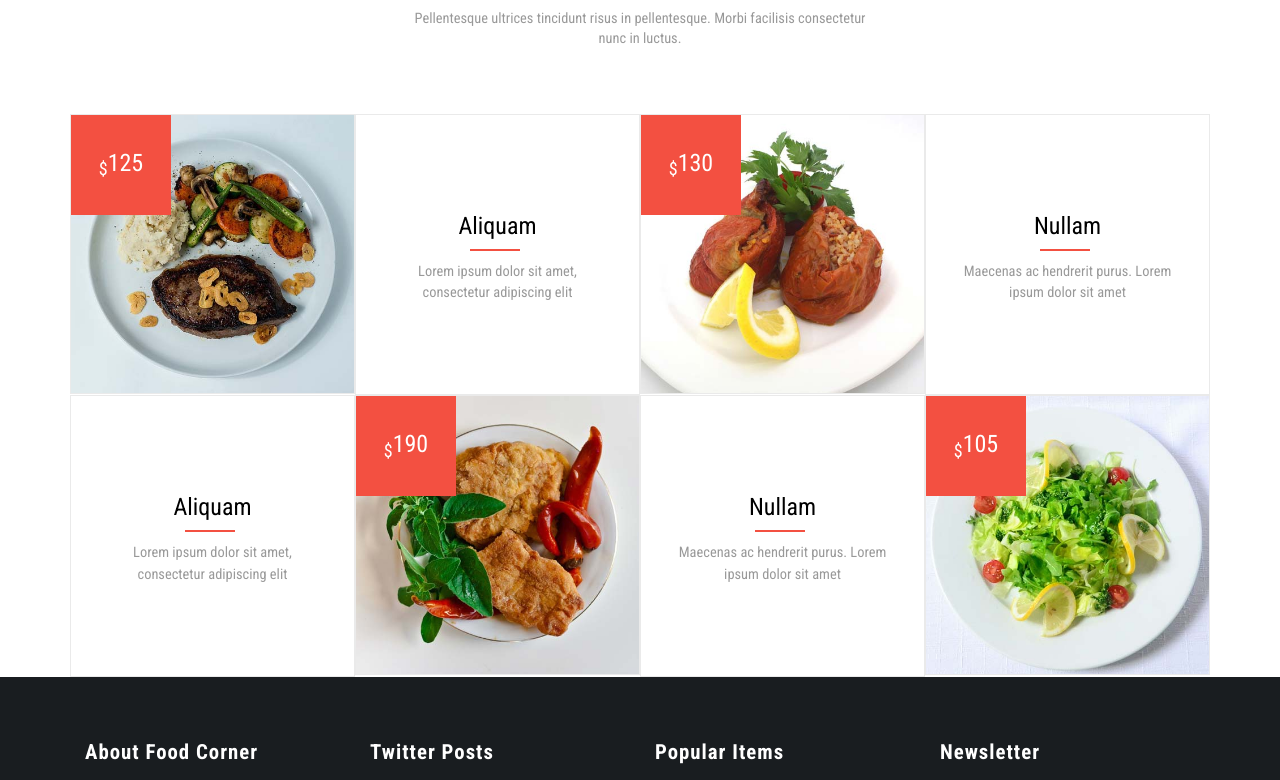
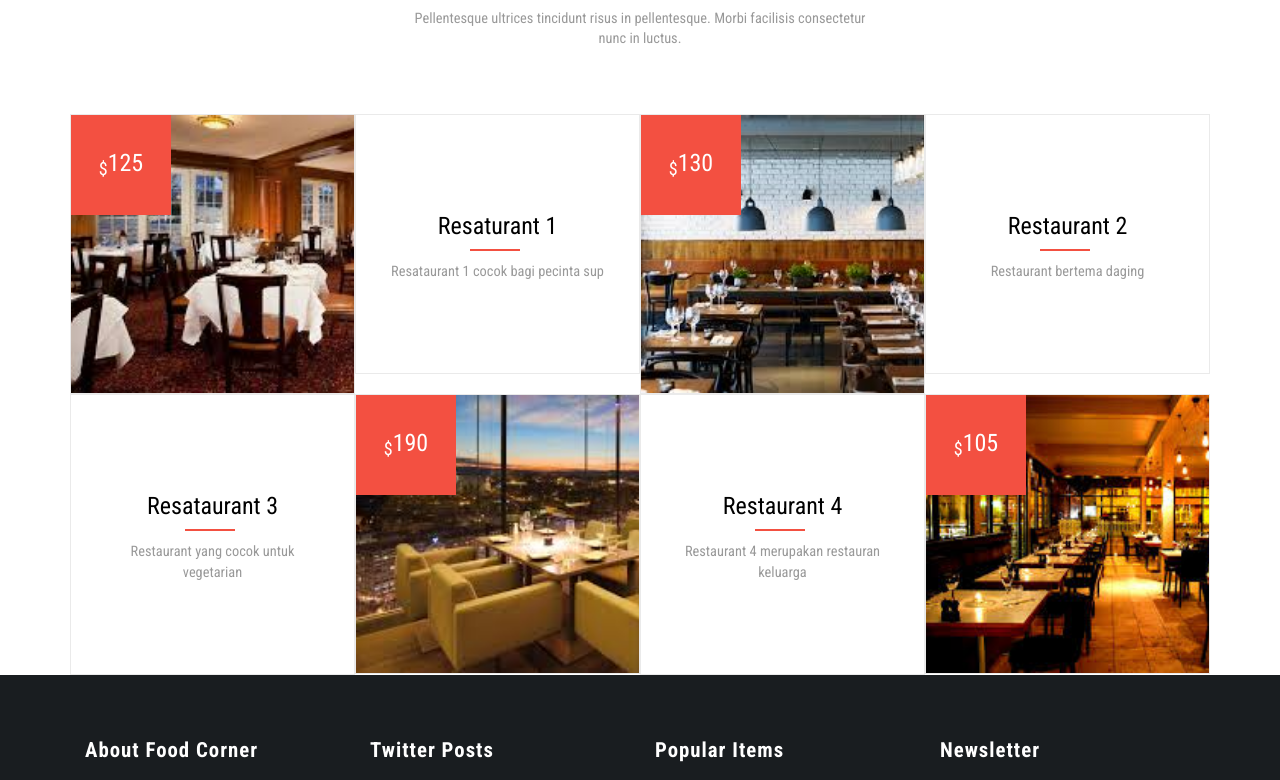
Before and after one commit to franshermawan/food_corner, a plain HTML site: page index.html in a window 1280 px wide. Shown: the part 1254-2034 px from the top of the page. Drawn offline with nearby package versions, Linux system fonts and the light colour scheme.

Commit message:
Today restaurant
Today restaurant buat home

```diff
--- a/css/style.css
+++ b/css/style.css
@@ -405,7 +405,7 @@ i.fa.fa-cutlery {
 }
 .w3ls-special-img {
     padding: 0;
-    background: url(../images/sp1.jpg) no-repeat 0px 0px;
+    background: url(../images/r1.jpg) no-repeat 0px 0px;
     min-height: 280px;
     background-size: cover;
     text-align: center;
@@ -443,15 +443,15 @@ i.fa.fa-cutlery {
     font-size: .9em;
 }
 .wthree-img{
-    background: url(../images/sp2.jpg) no-repeat 0px 0px !important;
+    background: url(../images/r2.jpg) no-repeat 0px 0px !important;
     background-size: cover !important;
 }
 .wthree-img2{
-    background: url(../images/sp3.jpg) no-repeat 0px 0px !important;
+    background: url(../images/r3.jpg) no-repeat 0px 0px !important;
     background-size: cover !important;
 }
 .wthree-img3{
-    background: url(../images/sp4.jpg) no-repeat 0px 0px !important;
+    background: url(../images/r4.jpg) no-repeat 0px 0px !important;
     background-size: cover !important;
 }
 .w3ls-special-text p{
@@ -2031,7 +2031,7 @@ button.btn1:hover {
 		height: 417px;
 	}
 	.w3ls-special-img {
-		background: url(../images/sp1.jpg) no-repeat 0px 0px;
+		background: url(../images/r1.jpg) no-repeat 0px 0px;
 		min-height: 180px;
 		background-size: cover;
 	}
--- a/index.html
+++ b/index.html
@@ -280,8 +280,8 @@ $(document).ready(function() {
 						</div>
 					</div>
 					<div class="col-md-6 agileits-special-info">
-						<h4>Aliquam</h4>
-						<p>Lorem ipsum dolor sit amet, consectetur adipiscing elit</p>
+						<h4>Resaturant 1</h4>
+						<p>Resataurant 1 cocok bagi pecinta sup</p>
 					</div>
 					<div class="clearfix"> </div>
 				</div>
@@ -298,15 +298,15 @@ $(document).ready(function() {
 						</div>
 					</div>
 					<div class="col-md-6 agileits-special-info">
-						<h4>Nullam</h4>
-						<p>Maecenas ac hendrerit purus. Lorem ipsum dolor sit amet</p>
+						<h4>Restaurant 2</h4>
+						<p>Restaurant bertema daging</p>
 					</div>
 					<div class="clearfix"> </div>
 				</div>
 				<div class="col-md-6 w3l-special-grid">
 					<div class="col-md-6 agileits-special-info">
-						<h4>Aliquam</h4>
-						<p>Lorem ipsum dolor sit amet, consectetur adipiscing elit</p>
+						<h4>Resataurant 3</h4>
+						<p>Restaurant yang cocok untuk vegetarian</p>
 					</div>
 					<div class="col-md-6 w3ls-special-img wthree-img2">
 						<div class="wpf-demo-6">
@@ -323,8 +323,8 @@ $(document).ready(function() {
 				</div>
 				<div class="col-md-6 w3l-special-grid">
 					<div class="col-md-6 agileits-special-info">
-						<h4>Nullam</h4>
-						<p>Maecenas ac hendrerit purus. Lorem ipsum dolor sit amet</p>
+						<h4>Restaurant 4</h4>
+						<p>Restaurant 4 merupakan restauran keluarga</p>
 					</div>
 					<div class="col-md-6 w3ls-special-img wthree-img3">
 						<div class="wpf-demo-6">
```
